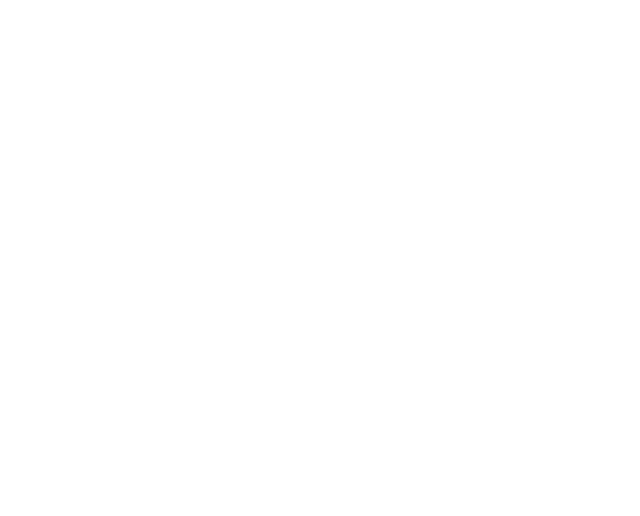
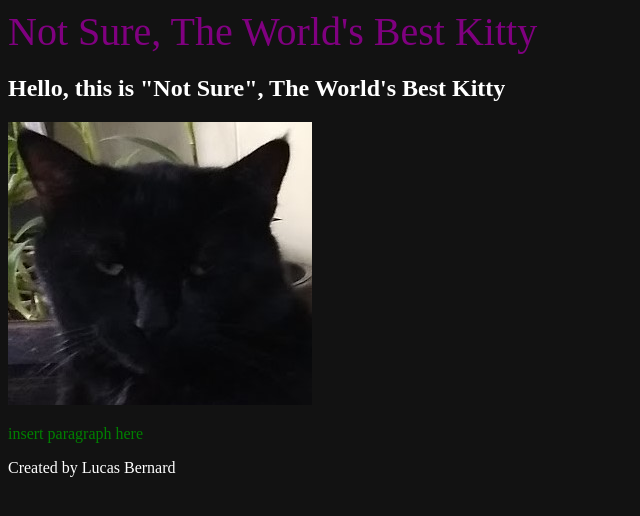
Before and after one commit to STL-LC101-January-22/assignment-4-html-me-something-LucasPBernard, a website: page index.html in a window 1280 px wide. Shown: the whole page, without its empty margins (0-640 px from the left). Drawn offline with Linux system fonts and the light colour scheme.

Commit message:
first commit

```diff
--- a/index.html
+++ b/index.html
@@ -1,8 +1,24 @@
 <!DOCTYPE html>
 <html>
    <head>
+      <title>Not Sure</title>
+      <link rel="stylesheet" type="text/css" href="styles.css"/>
    </head>
+
    <body>
       <!-- Write your HTML in this file! -->
+      <header>Not Sure, The World's Best Kitty</header>
+      <main>
+         <article>
+
+         <h1>Hello, this is &quot;Not Sure&quot;, The World's Best Kitty</h1>
+         <img src="images/kitty2.jpg">
+
+         <p>insert paragraph here</p>
+
+         </article>
+      </main>
+      <footer>Created by Lucas Bernard
+      </footer>
    </body>
 </html>
--- a/styles.css
+++ b/styles.css
@@ -1 +1,12 @@
 /* Write your CSS here! */
+p {
+    color:green;
+}
+header {
+    color:purple;
+    font-size: 40px;
+}
+
+html {
+    color-scheme: dark !important;
+}
```
Also changed, not shown: images/kitty.jpg (added), images/kitty2.jpg (added), 1 other file.
